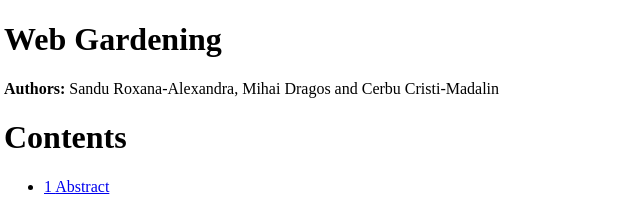
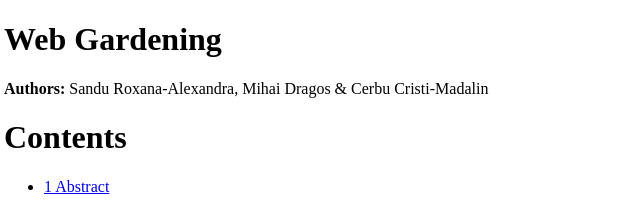
Before and after one commit to RoxanaSandu21/Tw, a plain HTML site: page doc.html in a window 1280 px wide. Shown: the top 209 px of the page, 4-644 px from the left. Drawn offline with Linux system fonts and the light colour scheme.

Commit message:
Update doc.html

```diff
--- a/doc.html
+++ b/doc.html
@@ -14,7 +14,7 @@
 	</div>
 	<h1 id="firstHeading" class="firstHeading" lang="en">Web Gardening</h1>
 	<div id="bodyContent" class="mw-body-content">
-		<p><b>Authors:</b> Sandu Roxana-Alexandra, Mihai Dragos and Cerbu Cristi-Madalin</p>
+		<p><b>Authors:</b> Sandu Roxana-Alexandra, Mihai Dragos <span>&#38;</span> Cerbu Cristi-Madalin</p>
 
 
 <h1>Contents</h1>
```
